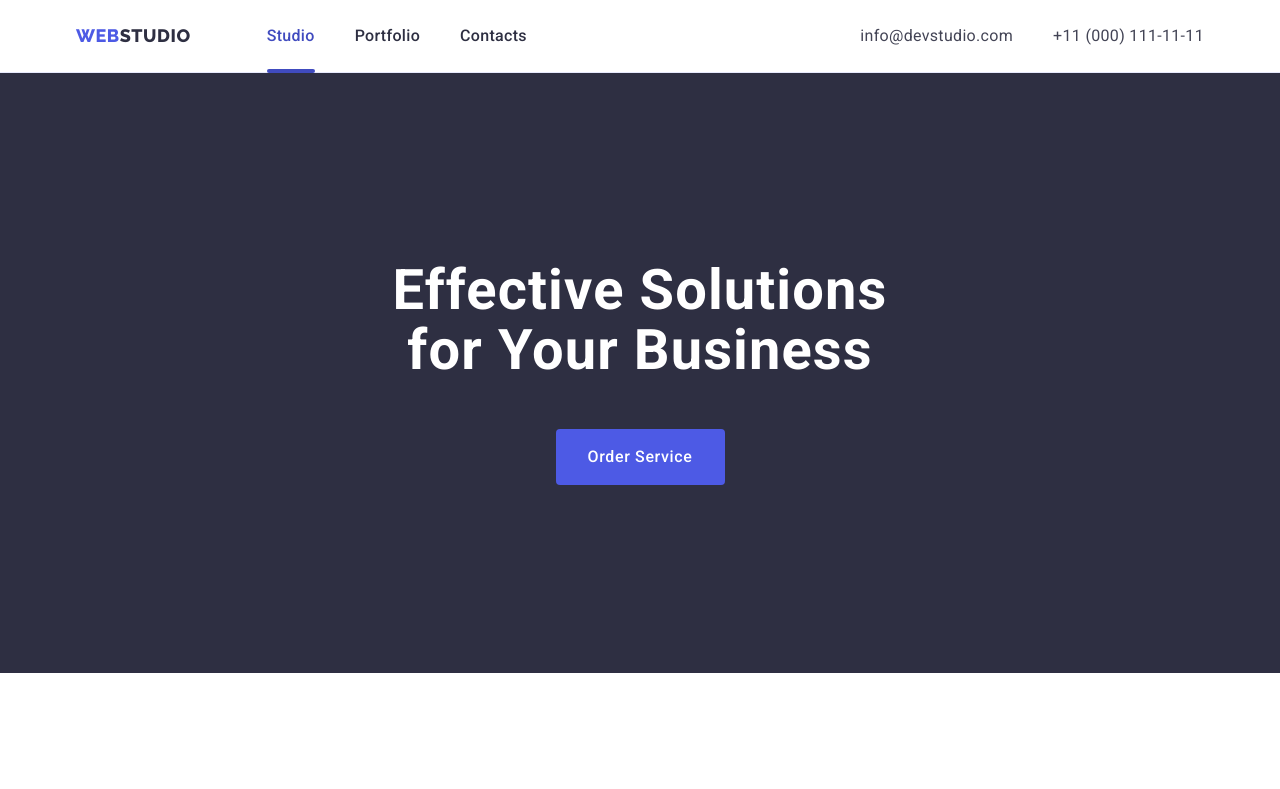
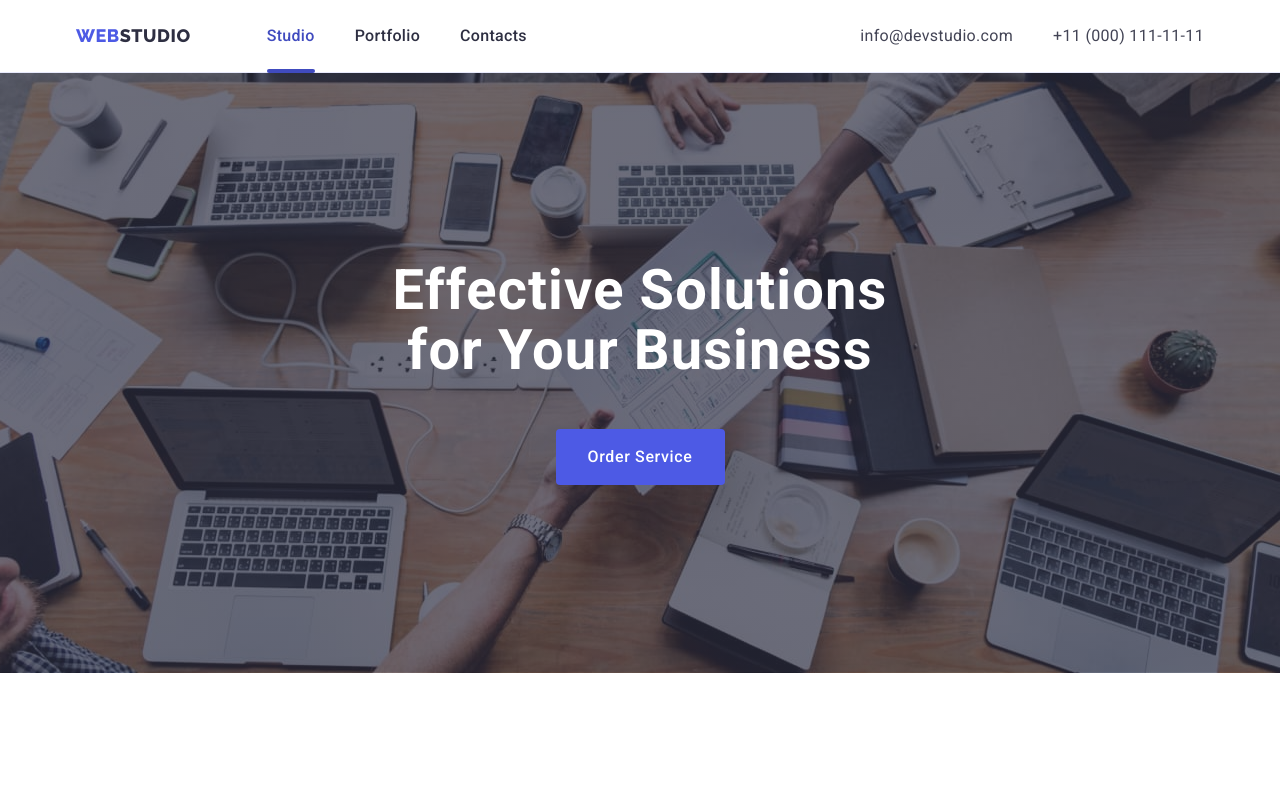
Before and after one commit to serplesniowy/goit-markup-hw-04, a plain HTML site: page index.html in a window 1280 px wide. Shown: the top 789 px of the page. Drawn offline with nearby package versions, Linux system fonts and the light colour scheme.

Commit message:
section first update

```diff
--- a/css/styles.css
+++ b/css/styles.css
@@ -367,12 +367,13 @@ img{
 
 .order-service{
     background-color: #2E2F42;
+    margin: 0 auto;
     padding: 188px 0;
     max-width: 1440px;
     background-repeat: no-repeat;
     background-position: center;
     background-size: cover;
-
+    background-image: linear-gradient(rgba(46, 47, 66, 0.7), rgba(46, 47, 66, 0.7)), url(../images/bg_hero.jpg);
 
 }
 
```
Also changed, not shown: images/bg_hero.jpg (added).
